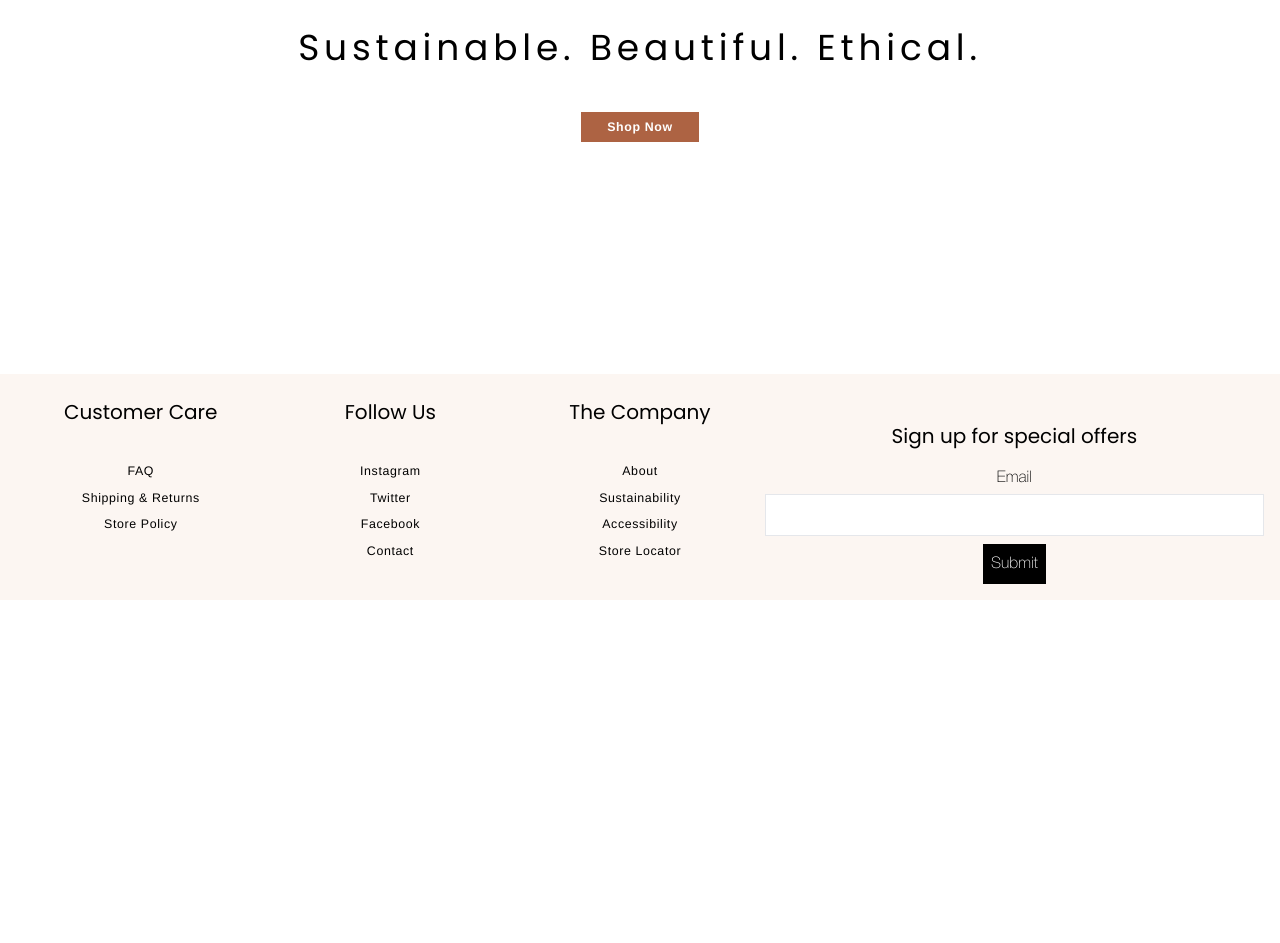
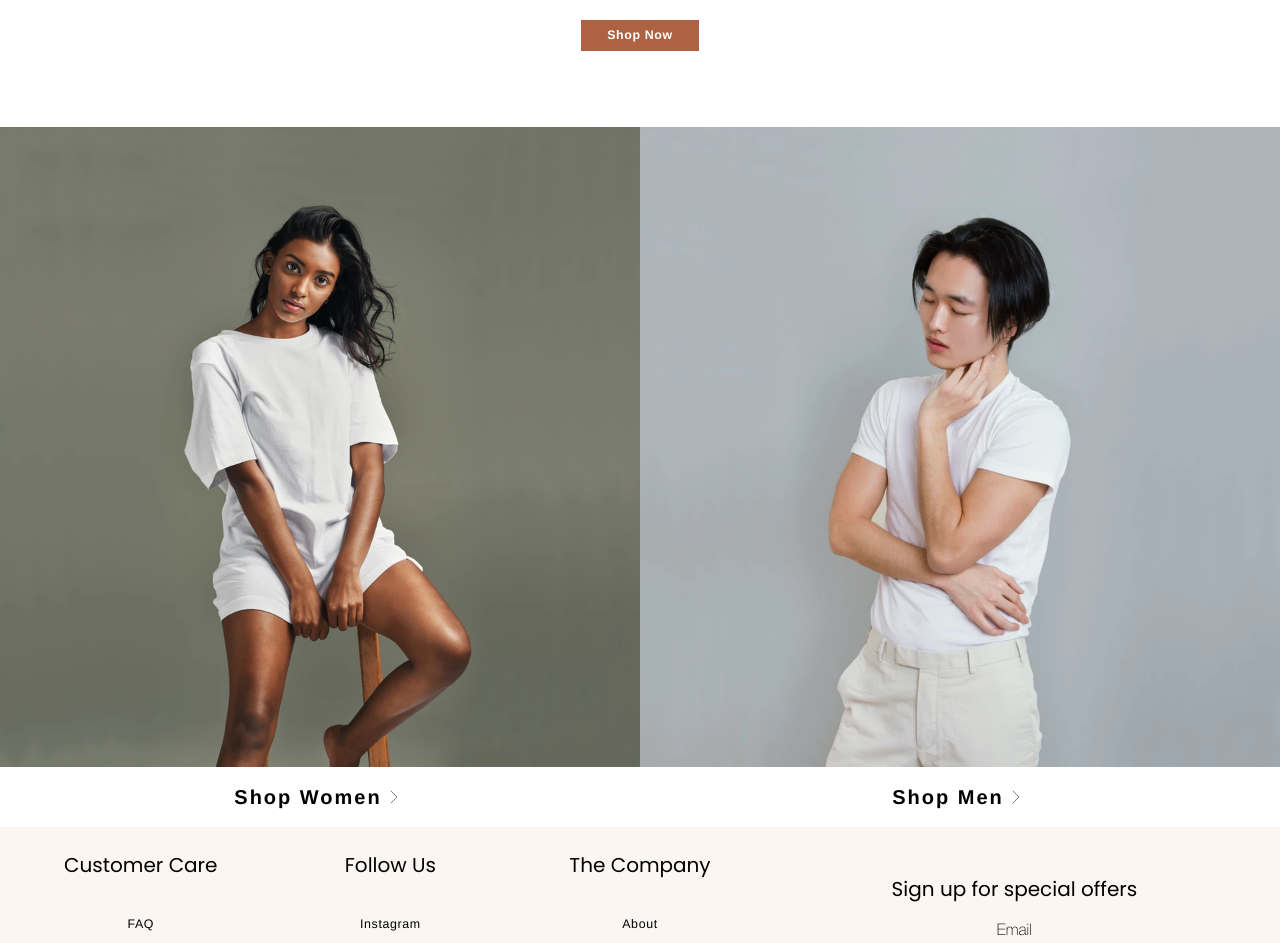
Before and after one commit to aaryae/clothing-ecommerce-frontend, a React (Vite) app: page / in a window 1280 px wide. Shown: the part 200-1143 px from the top of the page. Built offline with nearby package versions, Linux system fonts and the light colour scheme.

Commit message:
feat: Section Store Category feature added

```diff
--- a/src/App.tsx
+++ b/src/App.tsx
@@ -1,5 +1,5 @@
-import Sectionintro from '@ui/landingPage/organsims/Sectionintro'
 import About from '@ui/landingPage/pages/About'
+import Landingpage from '@ui/landingPage/pages/Landingpage'
 import Landingtemplate from '@ui/landingPage/templates/Landingtemplate'
 import { createBrowserRouter, RouterProvider } from 'react-router-dom'
 
@@ -9,7 +9,7 @@ function App() {
       path: '/',
       element: <Landingtemplate />,
       children: [
-        { index: true, element: <Sectionintro /> },
+        { index: true, element: <Landingpage /> },
         { path: '/about', element: <About /> },
       ],
     },
--- a/src/index.css
+++ b/src/index.css
@@ -14,7 +14,7 @@
 
 * {
   font-family: 'helvetica';
-  transition: 0.2s ease-in-out;
+  transition: 0.3s ease-in-out;
   list-style: none;
   text-decoration: none;
 }
--- a/src/ui/landingPage/organsims/Navbar.tsx
+++ b/src/ui/landingPage/organsims/Navbar.tsx
@@ -10,7 +10,7 @@ const Navbar = () => {
   return (
     <>
       {/* navmenu */}
-      <nav className='flex justify-between py-2 px-7 w-full fixed bg-white mt-[28px]'>
+      <nav className='flex justify-between py-2 px-7 w-full fixed bg-white mt-[26px]'>
         <Logo />
         <div className='flex gap-20 justify-between'>
           <Navlist />
--- a/src/ui/landingPage/organsims/Sectionintro.tsx
+++ b/src/ui/landingPage/organsims/Sectionintro.tsx
@@ -4,7 +4,7 @@ import Heading from '../atoms/Heading'
 const Sectionintro = () => {
   return (
     <>
-      <div className='w-full text-center py-28'>
+      <div className='w-full text-center pt-32 pb-16'>
         <Heading value='Sustainable. Beautiful. Ethical.' />
         <br />
         <Button value='Shop Now' />
--- /dev/null
+++ b/src/ui/landingPage/organsims/Sectionstorecategories.tsx
@@ -0,0 +1,35 @@
+import { image } from '@config/constant/image'
+import { ChevronRight } from 'lucide-react'
+
+const Sectionstorecategories = () => {
+  return (
+    <>
+      <div className='flex cursor-pointer '>
+        <div className='w-1/2 '>
+          <div className=' overflow-hidden '>
+            <img className='hover:scale-105  ' src={image?.frontmen} alt='imagewomen' />
+          </div>
+          <p className='flex justify-center items-center font-bold tracking-widest my-2 py-2 text-xl'>
+            Shop Women
+            <span>
+              <ChevronRight strokeWidth={0.5} />
+            </span>
+          </p>
+        </div>
+        <div className='w-1/2  '>
+          <div className='overflow-hidden '>
+            <img className='hover:scale-105  ' src={image?.frontwomen} alt='imagemen' />
+          </div>
+          <p className='flex justify-center items-center font-bold tracking-widest my-2 py-2 text-xl'>
+            Shop Men
+            <span>
+              <ChevronRight strokeWidth={0.5} />
+            </span>
+          </p>
+        </div>
+      </div>
+    </>
+  )
+}
+
+export default Sectionstorecategories
--- a/src/ui/landingPage/pages/Landingpage.tsx
+++ b/src/ui/landingPage/pages/Landingpage.tsx
@@ -1,5 +1,13 @@
+import Sectionintro from '../organsims/Sectionintro'
+import Sectionstorecategories from '../organsims/Sectionstorecategories'
+
 const Landingpage = () => {
-  return <div>LandingPage</div>
+  return (
+    <>
+      <Sectionintro />
+      <Sectionstorecategories />
+    </>
+  )
 }
 
 export default Landingpage
--- a/src/ui/landingPage/templates/Landingtemplate.tsx
+++ b/src/ui/landingPage/templates/Landingtemplate.tsx
@@ -5,8 +5,8 @@ import Navbar from '../organsims/Navbar'
 
 const Landingtemplate = () => {
   return (
-    <div className='flex justify-between h-screen flex-col'>
-      <div>
+    <div className='flex flex-col'>
+      <div className='z-10'>
         <Banner />
         <Navbar />
       </div>
```
Also changed, not shown: src/config/constant/image.ts (+10 -8 lines), src/assets/images/landingImages/test.webp (added), src/assets/images/landingImages/test2.webp (added).
